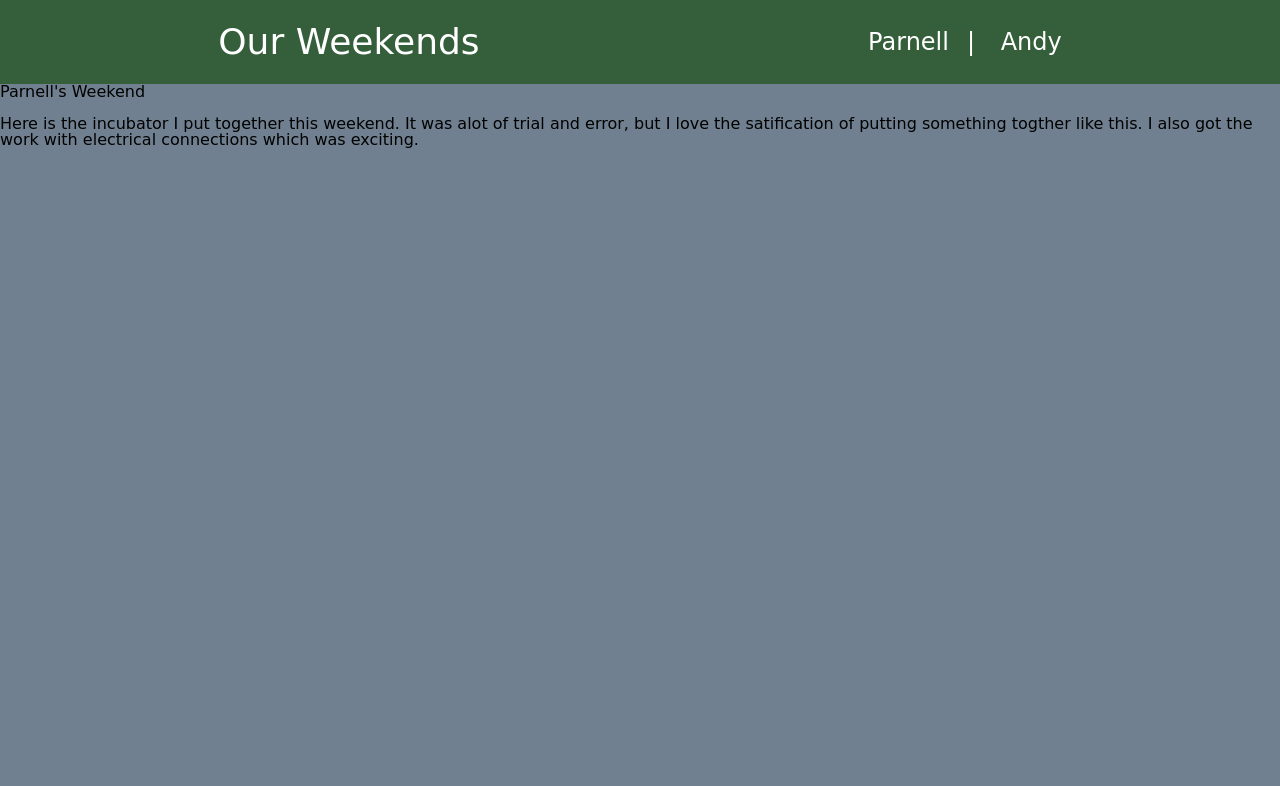
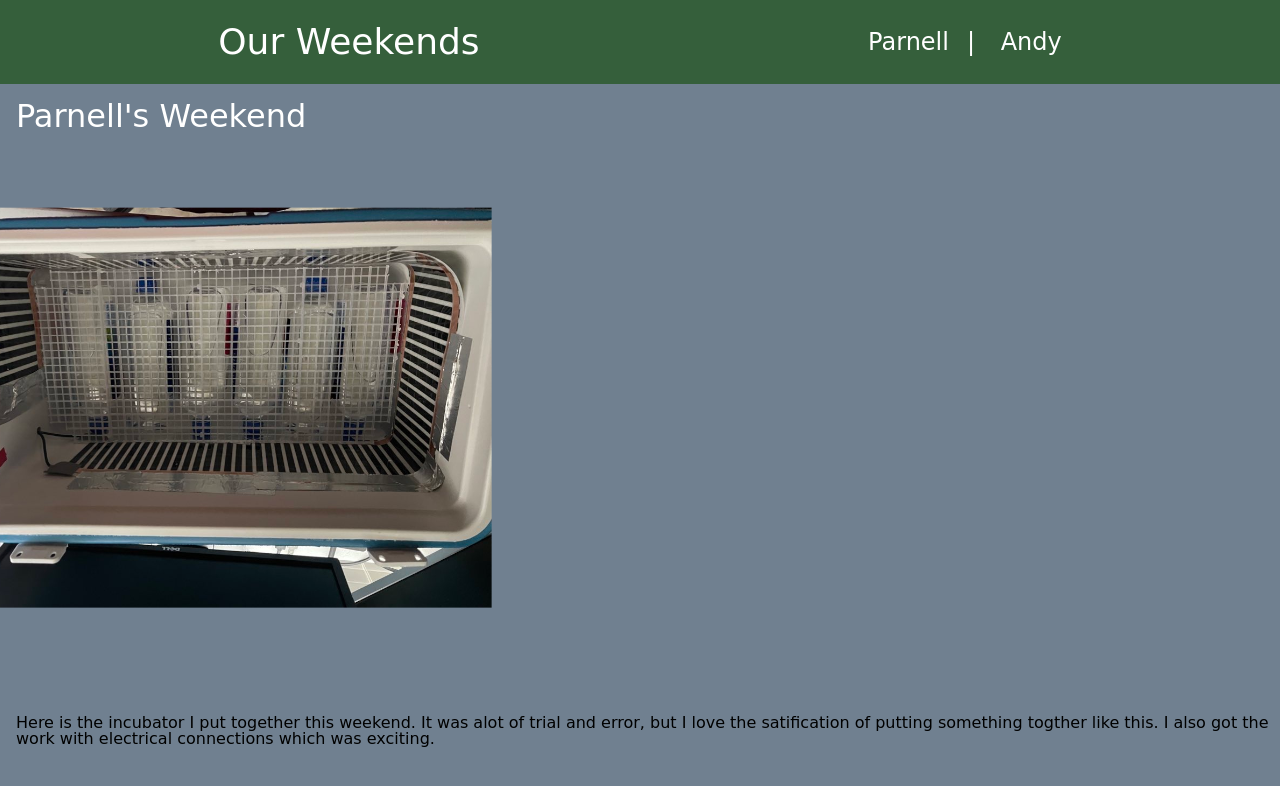
Before and after one commit to psteide93/weekend-project, a plain HTML site: page index.html in a window 1280 px wide. Drawn offline with nearby package versions, Linux system fonts and the light colour scheme; a web font is replaced by a local one.

Commit message:
Add content for Parnell

```diff
--- a/index.css
+++ b/index.css
@@ -50,3 +50,23 @@ li + li{
     color: white;
 
 }
+
+h2{
+    margin-top: 16px;
+    margin-left: 16px;
+    color: white;
+    font-size: 32px;
+}
+
+
+img{
+    transform: rotate(90deg);
+    width: 400px;
+}
+
+.grid{
+    display: grid;
+    grid-template-columns: 1fr;
+    margin-left: 16px;
+    gap: 2em;
+}
--- a/index.html
+++ b/index.html
@@ -25,8 +25,7 @@
     <main>
     <h2>Parnell's Weekend</h2>
     <div class="grid">
-        <img src="" alt="">
-        <img src="" alt="">
+        <img src="assets/IMG_4073.JPG">
         <p>Here is the incubator I put together this weekend. It was alot of trial and error, but I love the satification of putting something togther like this. I also got the work with electrical connections which was exciting.</p>
     </div>
 
```
Also changed, not shown: assets/IMG_4073.JPG (renamed from IMG_4073.JPG).
